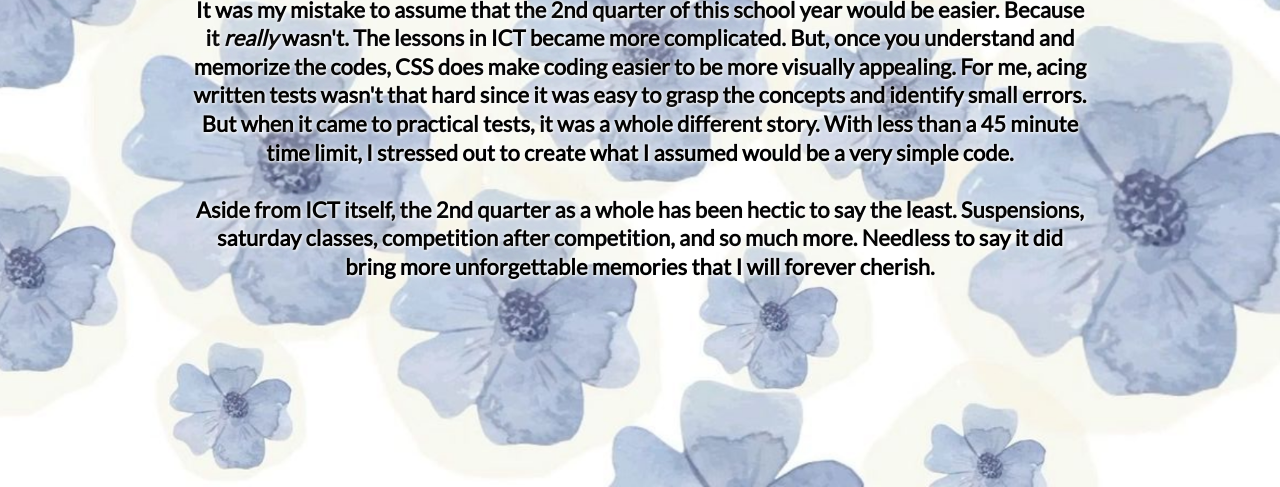
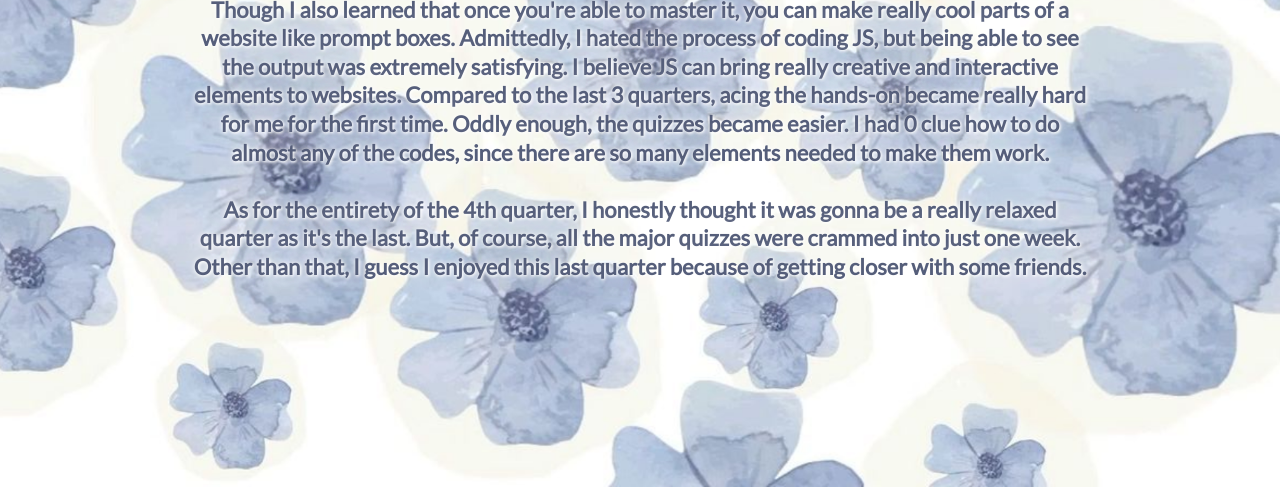
Before and after one commit to gwebc/4qtr, a plain HTML site: page 4r.html in a window 1280 px wide. Shown: the part 313-800 px from the top of the page. Drawn offline with Linux system fonts and the light colour scheme; a web font is replaced by a local one.

Commit message:
Update 4r.html

```diff
--- a/4r.html
+++ b/4r.html
@@ -1,7 +1,7 @@
 <!DOCTYPE html>
 <html>
     <head>
-        <title>2ND QTR REFLECTION</title>
+        <title>4TH QTR REFLECTION</title>
         <!--ICONS-->
         <link rel="stylesheet" href="https://cdnjs.cloudflare.com/ajax/libs/font-awesome/6.7.1/css/all.min.css" integrity="sha512-5Hs3dF2AEPkpNAR7UiOHba+lRSJNeM2ECkwxUIxC1Q/FLycGTbNapWXB4tP889k5T5Ju8fs4b1P5z/iB4nMfSQ==" crossorigin="anonymous" referrerpolicy="no-referrer" />
         <!--FONTS-->
@@ -112,7 +112,7 @@
   .home .content p {
     font-weight: bolder;
     font-size: 2.2rem;
-    color: #000000;
+    color: #555e7a;
     padding: 1rem 0;
     line-height: 1.3;
     text-align: center;
@@ -154,9 +154,9 @@
   <section class="home" id="home">
     <div class="content">
       <h3> Reflection </h3>
-      <p>It was my mistake to assume that the 2nd quarter of this school year would be easier. Because it <i> really </i> wasn't. The lessons in ICT became more complicated. But, once you understand and memorize the codes, CSS does make coding easier to be more visually appealing. For me, acing written tests wasn't that hard since it was easy to grasp the concepts and identify small errors. But when it came to practical tests, it was a whole different story. With less than a 45 minute time limit, I stressed out to create what I assumed would be a very simple code.
+      <p>This quarter, I learned about what seems like the hardest piece of code to master. JavaScript. Though I also learned that once you're able to master it, you can make really cool parts of a website like prompt boxes. Admittedly, I hated the process of coding JS, but being able to see the output was extremely satisfying. I believe JS can bring really creative and interactive elements to websites. Compared to the last 3 quarters, acing the hands-on became really hard for me for the first time. Oddly enough, the quizzes became easier. I had 0 clue how to do almost any of the codes, since there are so many elements needed to make them work.
         <br><br>
-        Aside from ICT itself, the 2nd quarter as a whole has been hectic to say the least. Suspensions, saturday classes, competition after competition, and so much more. Needless to say it did bring more unforgettable memories that I will forever cherish.</p>
+        As for the entirety of the 4th quarter, I honestly thought it was gonna be a really relaxed quarter as it's the last. But, of course, all the major quizzes were crammed into just one week. Other than that, I guess I enjoyed this last quarter because of getting closer with some friends.<br><br>
     </div>
   </section>
 
```
